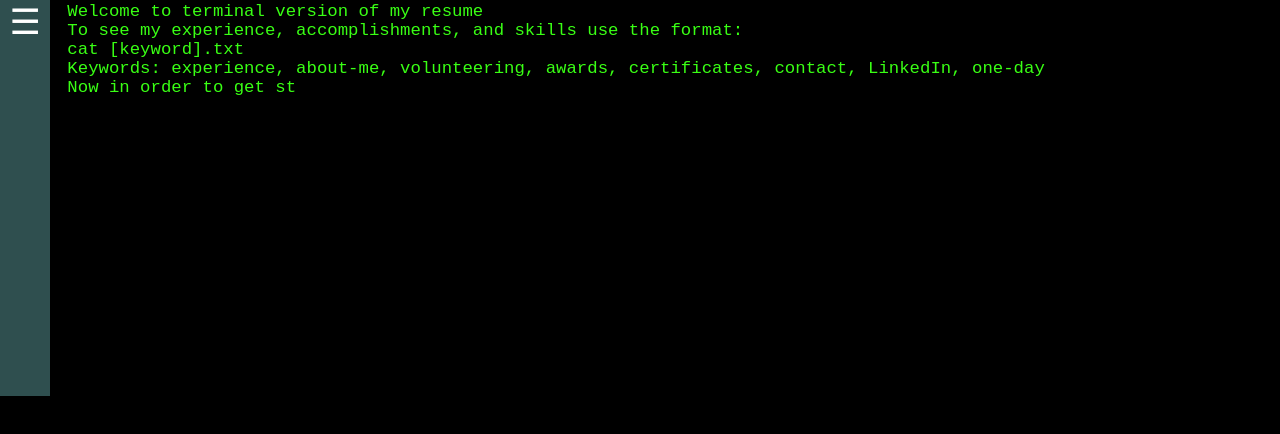
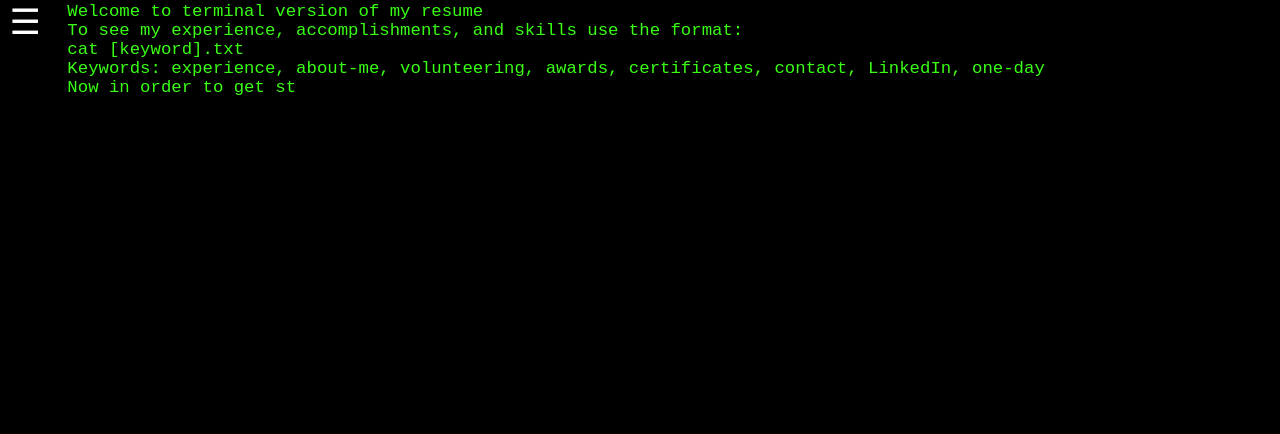
Before and after one commit to saramif/saramif.github.io, a plain HTML site: page index.html in a window 1280 px wide. Drawn offline with Linux system fonts and the light colour scheme.

Commit message:
Update main.css

```diff
--- a/main.css
+++ b/main.css
@@ -89,7 +89,7 @@ body {
     z-index: 9;
     top: 0;
     left: 0;
-    background-color: #2F4F4F;
+    background-color: transparent;
     opacity: 1;
     overflow-x: hidden;
     transition: 0.3s;
```
